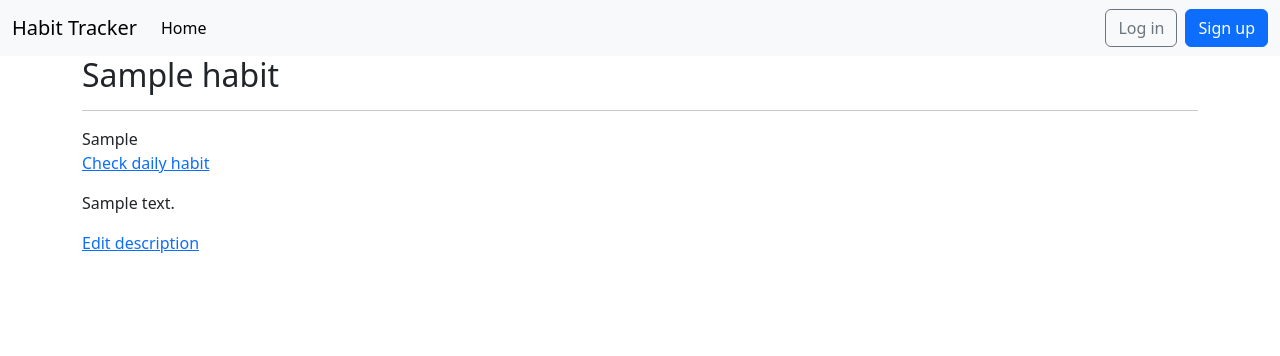
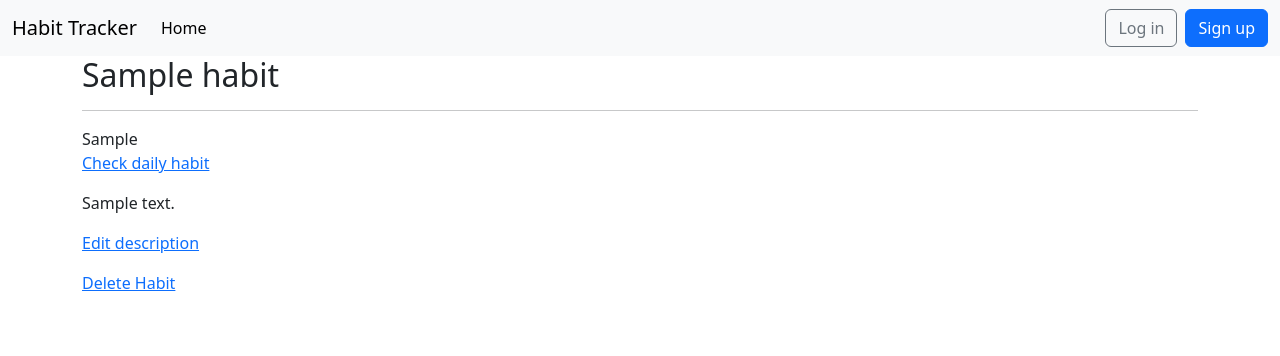
Before and after one commit to Peleda23/Habit-tracker, a Django app: template templates/habit_details.html in a window 1280 px wide. Shown: the top 356 px of the page. Run offline with Django 5.2, Linux system fonts and the light colour scheme; tables that the repository leaves empty hold one stand-in row (values such as "Sample post"); the template is opened without the code that fills it: values that come from a table or form of the project are taken from there, most other values are stand-ins (such as "Sample title", 1, 10 or a date in 2020).

Commit message:
Added habit delete button.

```diff
--- a/templates/habit_details.html
+++ b/templates/habit_details.html
@@ -9,8 +9,12 @@
         {{ plot_div | safe }}
     </div>
     <a href="{% url 'habit_add_entry' habit.id %}"><p>Check daily habit</p></a>
-    {% if habit.description%}
+
+    {% if habit.description %}
     <p>{{ habit.description }}</p>
     <a href="{% url 'habit_description_edit' habit.id %}"><p>Edit description</p></a>
+    {% else %}
+    <a href="{% url 'habit_description_add' habit.id %}"><p>Add description</p></a>
     {% endif %}
+    <a href="{% url 'habit_delete' habit.id %}"><p>Delete Habit</p></a>
 {% endblock %}
```
